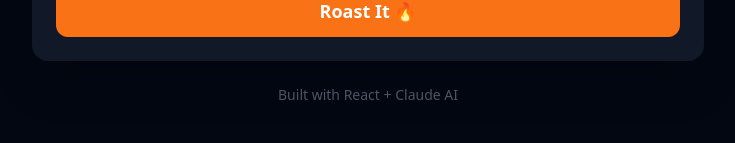
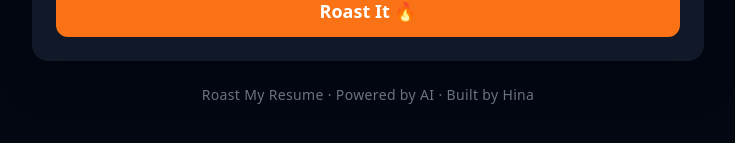
Before and after one commit to Hina-Ali32/Roast-my-resume, a React (Create React App) app: page / in a window 1280 px wide. Shown: the part 569-712 px from the top of the page, without its empty margins (272-1007 px from the left). Built offline with nearby package versions, Linux system fonts and the light colour scheme.

Commit message:
update footer

```diff
--- a/src/App.js
+++ b/src/App.js
@@ -100,9 +100,9 @@ function App() {
 
       </div>
 
-      <p className="mt-6 text-gray-600 text-sm">
-        Built with React + Claude AI
-      </p>
+    <p className="mt-6 text-gray-500 text-sm tracking-wide">
+  Roast My Resume · Powered by AI · Built by Hina
+</p>
 
     </div>
   );
```
